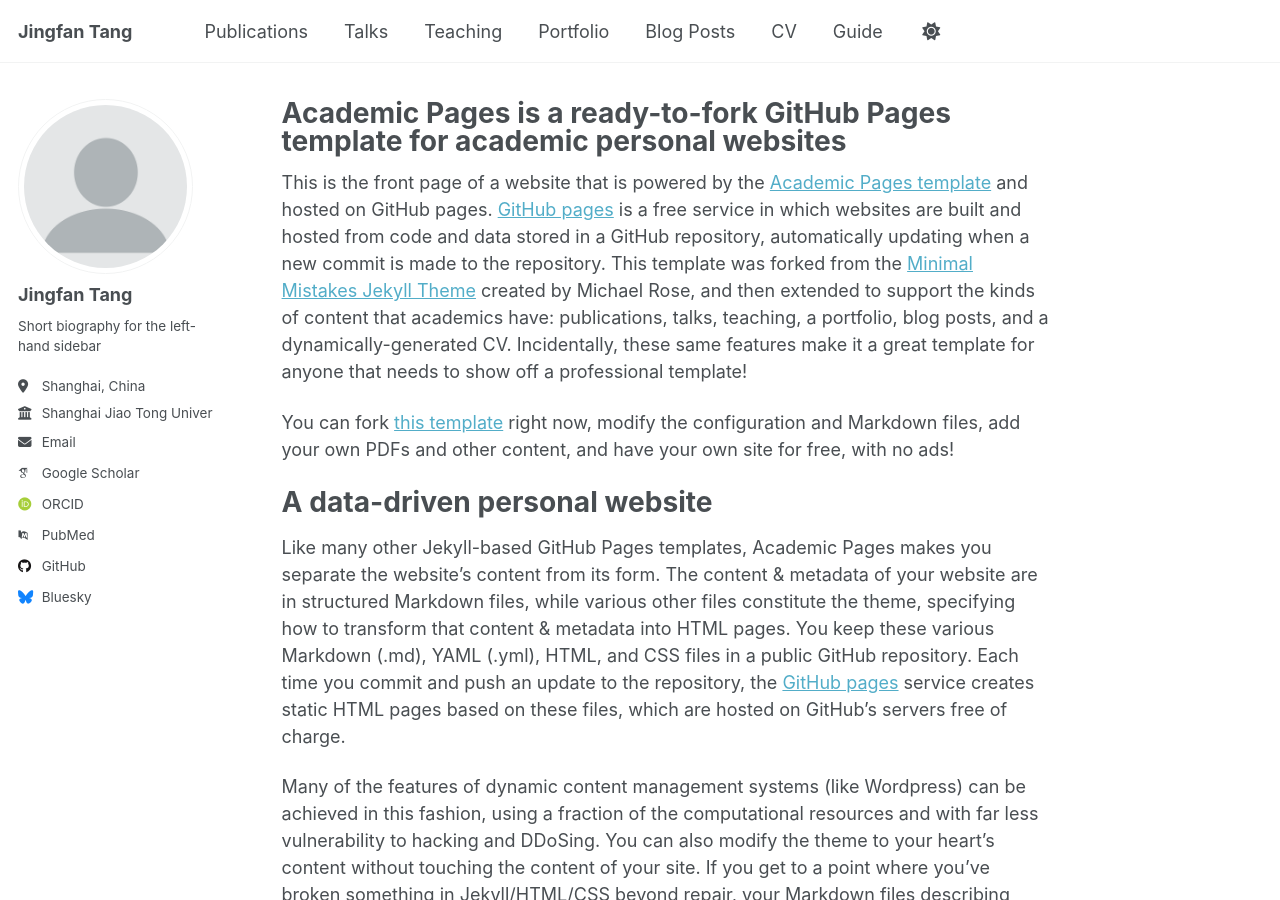
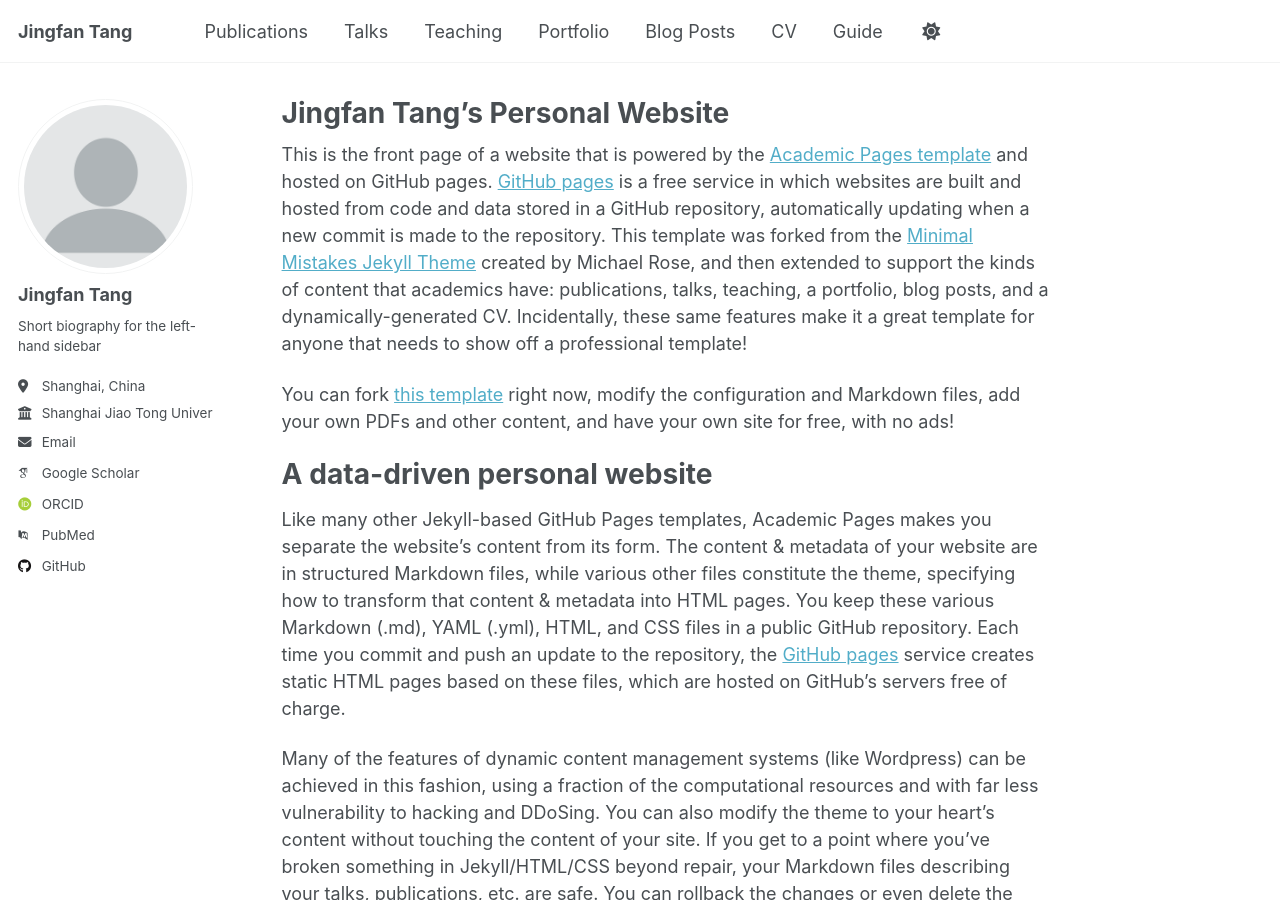
Before and after one commit to tangjingfan/tangjingfan.github.io, a Jekyll site: the page built from _pages/about.md, in a window 1280 px wide and 900 px high. Built offline with Jekyll 4.4.1, drawn with Linux system fonts in a browser that asks for light colours; some web fonts are replaced; a script that is not in the unit is left out; some of the changed lines change nothing that is shown.

Commit message:
feat: update title

```diff
--- a/_config.yml
+++ b/_config.yml
@@ -47,13 +47,13 @@
   bitbucket        : # Username - Update with your username on the site
   codepen          : # Username
   dribbble         : # Username
-  github           : "academicpages"
+  github           : "tangjingfan"
   kaggle           : # Username
   stackoverflow    : # User number or user number and name (i.e., use "1" or "1/jeff-atwood")
 
   # Social media
   artstation       : # Username
-  bluesky          : "bsky.app" # Replace this with you Bluesky username
+  bluesky          : # Replace this with you Bluesky username
   facebook         : # Username
   flickr           : # Username
   foursquare       : # Username
--- a/_pages/about.md
+++ b/_pages/about.md
@@ -1,6 +1,6 @@
 ---
 permalink: /
-title: "Academic Pages is a ready-to-fork GitHub Pages template for academic personal websites"
+title: "Jingfan Tang's Personal Website"
 author_profile: true
 redirect_from:
   - /about/
@@ -25,11 +25,11 @@
 Getting started
 ======
 1. Register a GitHub account if you don't have one and confirm your e-mail (required!)
-1. Fork [this template](https://github.com/academicpages/academicpages.github.io) by clicking the "Use this template" button in the top right.
-1. Go to the repository's settings (rightmost item in the tabs that start with "Code", should be below "Unwatch"). Rename the repository "[your GitHub username].github.io", which will also be your website's URL.
-1. Set site-wide configuration and create content & metadata (see below -- also see [this set of diffs](http://archive.is/3TPas) showing what files were changed to set up [an example site](https://getorg-testacct.github.io) for a user with the username "getorg-testacct")
-1. Upload any files (like PDFs, .zip files, etc.) to the files/ directory. They will appear at https://[your GitHub username].github.io/files/example.pdf.
-1. Check status by going to the repository settings, in the "GitHub pages" section
+2. Fork [this template](https://github.com/academicpages/academicpages.github.io) by clicking the "Use this template" button in the top right.
+3. Go to the repository's settings (rightmost item in the tabs that start with "Code", should be below "Unwatch"). Rename the repository "[your GitHub username].github.io", which will also be your website's URL.
+4. Set site-wide configuration and create content & metadata (see below -- also see [this set of diffs](http://archive.is/3TPas) showing what files were changed to set up [an example site](https://getorg-testacct.github.io) for a user with the username "getorg-testacct")
+5. Upload any files (like PDFs, .zip files, etc.) to the files/ directory. They will appear at https://[your GitHub username].github.io/files/example.pdf.
+6. Check status by going to the repository settings, in the "GitHub pages" section
 
 Site-wide configuration
 ------
```
